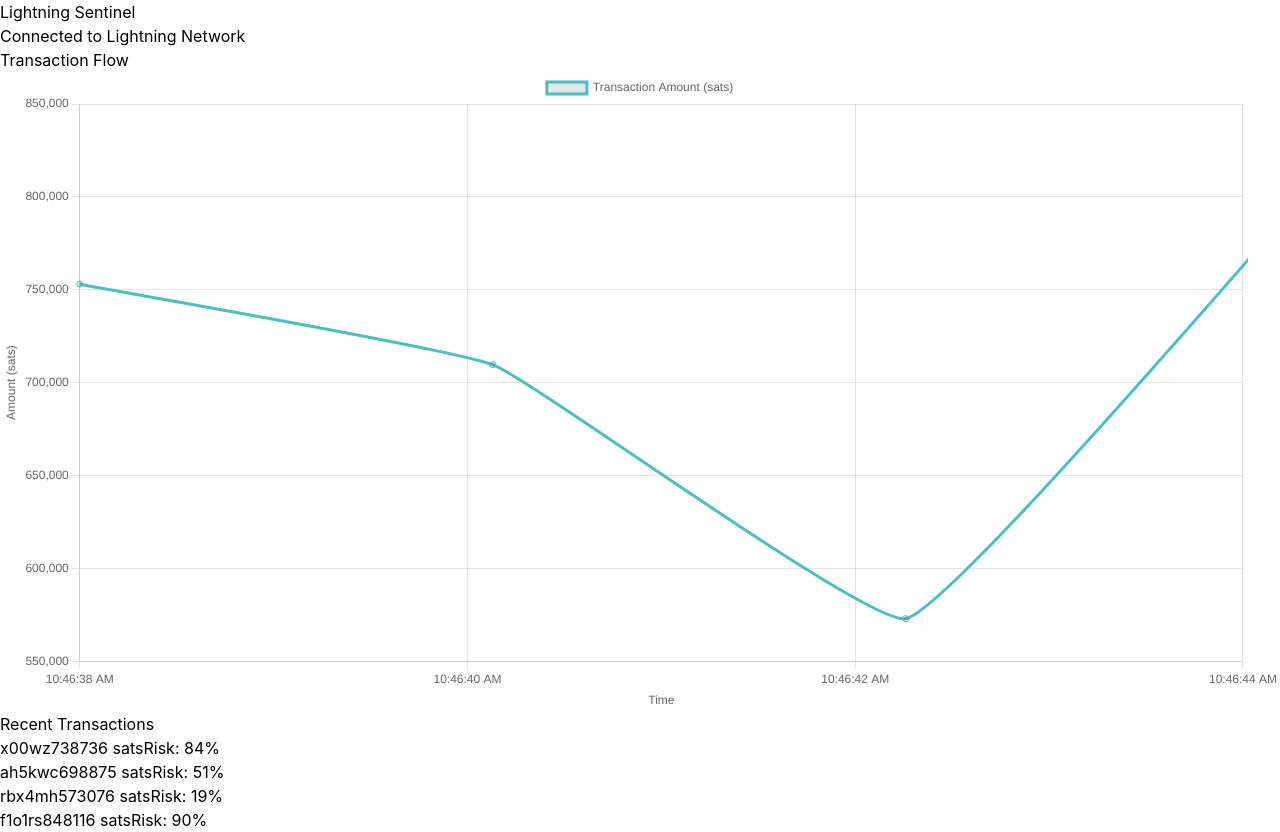
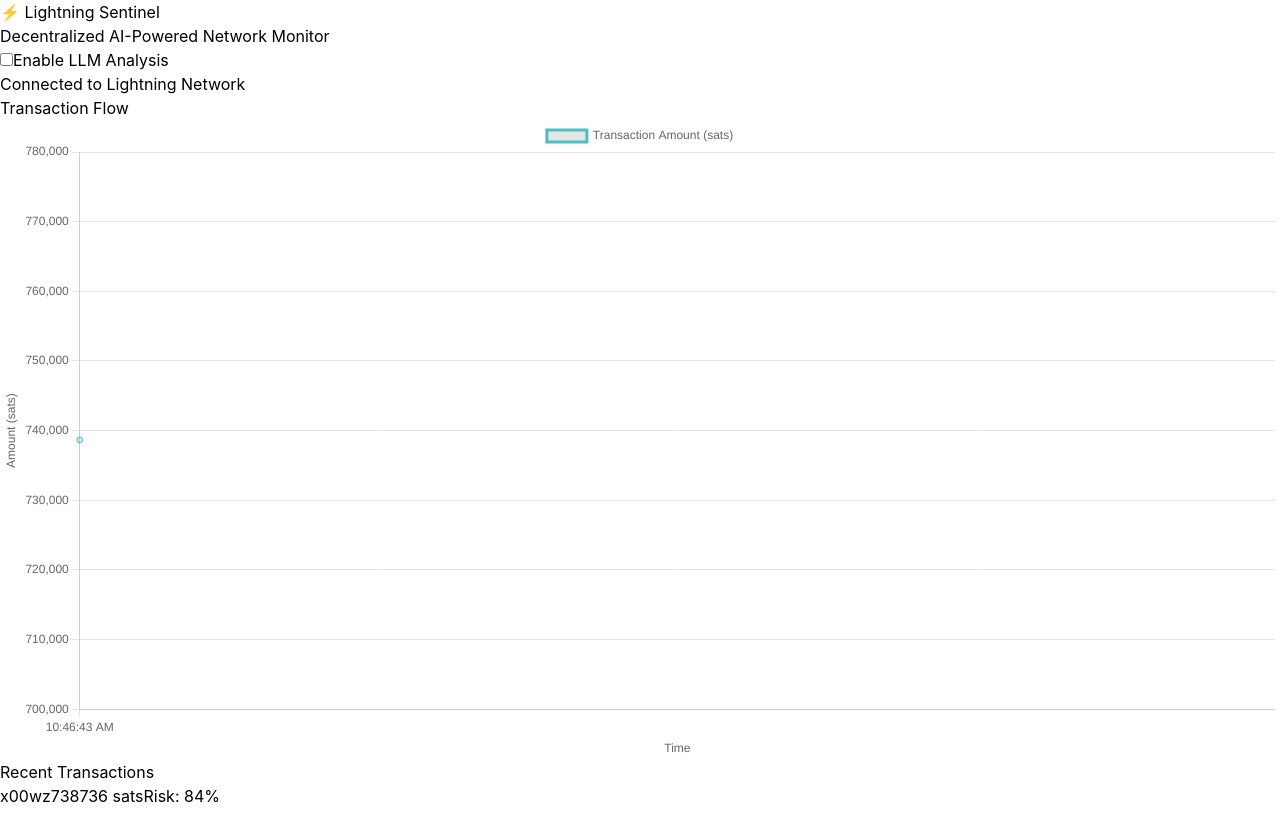
Before and after one commit to webcrafter000/blockchain-hackathon, a React (Vite) app: page / in a window 1280 px wide. Both pictures are taken after a click on the button "Connect Wallet". After the commit the page ends 808 px from the top, so only its background shows below. Built offline with nearby package versions, Linux system fonts and the light colour scheme; the HTML template or start-up script is replaced by a standard one.

Commit message:
add ai alerts and connection state handling

```diff
--- a/src/App.tsx
+++ b/src/App.tsx
@@ -2,18 +2,37 @@ import React, { useState } from 'react'
 import './App.css'
 import { TransactionDashboard } from './components/TransactionDashboard'
 import { WalletStatus } from './components/WalletStatus'
+import { AlertBanner } from './components/AlertBanner'
 
 const App: React.FC = () => {
   const [connected, setConnected] = useState(false)
+  const [llmEnabled, setLlmEnabled] = useState(false)
 
   return (
     <div className="min-h-screen bg-gray-900 text-white">
       <header className="p-4 border-b border-gray-800">
-        <h1 className="text-2xl font-bold">Lightning Sentinel</h1>
-        <WalletStatus connected={connected} onConnect={() => setConnected(true)} />
+        <div className="flex justify-between items-center">
+          <div>
+            <h1 className="text-2xl font-bold">⚡ Lightning Sentinel</h1>
+            <p className="text-gray-400 text-sm">Decentralized AI-Powered Network Monitor</p>
+          </div>
+          <div className="flex items-center gap-4">
+            <label className="flex items-center gap-2 text-sm">
+              <input
+                type="checkbox"
+                checked={llmEnabled}
+                onChange={(e) => setLlmEnabled(e.target.checked)}
+                className="form-checkbox h-4 w-4 text-blue-500"
+              />
+              Enable LLM Analysis
+            </label>
+            <WalletStatus connected={connected} onConnect={() => setConnected(true)} />
+          </div>
+        </div>
       </header>
+      <AlertBanner />
       <main className="container mx-auto p-4">
-        <TransactionDashboard />
+        <TransactionDashboard connected={connected} llmEnabled={llmEnabled} />
       </main>
     </div>
   )
--- /dev/null
+++ b/src/components/AlertBanner.tsx
@@ -0,0 +1,62 @@
+import React, { useState, useEffect } from 'react'
+
+interface Alert {
+  id: string
+  message: string
+  type: 'warning' | 'danger' | 'info'
+  timestamp: number
+}
+
+const SAMPLE_ALERTS: Alert[] = [
+  {
+    id: '1',
+    message: '🚨 Wallet tb1qxy has sent 90% of funds to a previously flagged address',
+    type: 'danger',
+    timestamp: Date.now() - 30000
+  },
+  {
+    id: '2',
+    message: '⚠️ Unusual circular transaction pattern detected in wallet tb1qyz',
+    type: 'warning',
+    timestamp: Date.now() - 60000
+  }
+]
+
+export const AlertBanner: React.FC = () => {
+  const [alerts, setAlerts] = useState<Alert[]>([])
+
+  useEffect(() => {
+    // Simulate receiving alerts
+    const interval = setInterval(() => {
+      const randomAlert = SAMPLE_ALERTS[Math.floor(Math.random() * SAMPLE_ALERTS.length)]
+      const newAlert = { ...randomAlert, id: Math.random().toString(), timestamp: Date.now() }
+      setAlerts(prev => [...prev, newAlert].slice(-3)) // Keep last 3 alerts
+    }, 15000)
+
+    return () => clearInterval(interval)
+  }, [])
+
+  if (alerts.length === 0) return null
+
+  return (
+    <div className="bg-gray-800 border-l-4 border-yellow-500">
+      <div className="container mx-auto p-4">
+        <div className="space-y-2">
+          {alerts.map(alert => (
+            <div
+              key={alert.id}
+              className={`flex items-center justify-between p-2 rounded bg-opacity-10 ${
+                alert.type === 'danger' ? 'bg-red-600' : 'bg-yellow-600'
+              }`}
+            >
+              <span>{alert.message}</span>
+              <span className="text-sm text-gray-400">
+                {new Date(alert.timestamp).toLocaleTimeString()}
+              </span>
+            </div>
+          ))}
+        </div>
+      </div>
+    </div>
+  )
+}
--- a/src/components/TransactionDashboard.tsx
+++ b/src/components/TransactionDashboard.tsx
@@ -27,25 +27,47 @@ interface Transaction {
   amount: number
   timestamp: number
   riskScore: number
+  analysis?: string
 }
 
-export const TransactionDashboard: React.FC = () => {
+interface TransactionDashboardProps {
+  connected: boolean
+  llmEnabled: boolean
+}
+
+const SAMPLE_ANALYSES = [
+  "This transaction follows a pattern common in privacy-preserving mixers.",
+  "Multiple small transfers suggest possible fee optimization or batching.",
+  "High-value transfer with unusual timing indicates potential OTC trade.",
+  "Circular transaction pattern typical of Lightning Network routing nodes."
+]
+
+export const TransactionDashboard: React.FC<TransactionDashboardProps> = ({
+  connected,
+  llmEnabled
+}) => {
   const [transactions, setTransactions] = useState<Transaction[]>([])
 
   useEffect(() => {
+    if (!connected) {
+      setTransactions([])
+      return
+    }
+
     // Simulate incoming transactions
     const interval = setInterval(() => {
       const newTx: Transaction = {
         id: Math.random().toString(36).substring(7),
         amount: Math.random() * 1000000,
         timestamp: Date.now(),
-        riskScore: Math.random()
+        riskScore: Math.random(),
+        analysis: SAMPLE_ANALYSES[Math.floor(Math.random() * SAMPLE_ANALYSES.length)]
       }
       setTransactions(prev => [...prev, newTx].slice(-20))
     }, 2000)
 
     return () => clearInterval(interval)
-  }, [])
+  }, [connected])
 
   const chartData = {
     labels: transactions.map(tx => new Date(tx.timestamp).toLocaleTimeString()),
@@ -78,6 +100,20 @@ export const TransactionDashboard: React.FC = () => {
     }
   }
 
+  if (!connected) {
+    return (
+      <div className="flex flex-col items-center justify-center h-[400px] bg-gray-800 rounded-lg">
+        <div className="text-gray-400 text-center p-8">
+          <svg className="w-16 h-16 mx-auto mb-4" fill="none" viewBox="0 0 24 24" stroke="currentColor">
+            <path strokeLinecap="round" strokeLinejoin="round" strokeWidth={2} d="M12 15v2m0 0v3m0-3h3m-3 0h-3m-2-5a4 4 0 11-8 0 4 4 0 018 0zM3 20a6 6 0 0112 0v1H3v-1z" />
+          </svg>
+          <h3 className="text-xl font-semibold mb-2">Connect Your Lightning Wallet</h3>
+          <p>Connect your wallet to begin monitoring real-time transactions</p>
+        </div>
+      </div>
+    )
+  }
+
   return (
     <div className="space-y-6">
       <div className="bg-gray-800 p-4 rounded-lg">
@@ -91,12 +127,19 @@ export const TransactionDashboard: React.FC = () => {
         <h2 className="text-xl mb-4">Recent Transactions</h2>
         <div className="space-y-2">
           {transactions.map(tx => (
-            <div key={tx.id} className="flex justify-between items-center p-2 bg-gray-700 rounded">
-              <span>{tx.id}</span>
-              <span>{tx.amount.toFixed(0)} sats</span>
-              <span className={tx.riskScore > 0.7 ? 'text-red-400' : 'text-green-400'}>
-                Risk: {(tx.riskScore * 100).toFixed(0)}%
-              </span>
+            <div key={tx.id} className="flex flex-col gap-2 p-3 bg-gray-700 rounded">
+              <div className="flex justify-between items-center">
+                <span>{tx.id}</span>
+                <span>{tx.amount.toFixed(0)} sats</span>
+                <span className={tx.riskScore > 0.7 ? 'text-red-400' : 'text-green-400'}>
+                  Risk: {(tx.riskScore * 100).toFixed(0)}%
+                </span>
+              </div>
+              {llmEnabled && tx.analysis && (
+                <div className="text-sm text-gray-400 border-t border-gray-600 pt-2">
+                  🤖 {tx.analysis}
+                </div>
+              )}
             </div>
           ))}
         </div>
```
